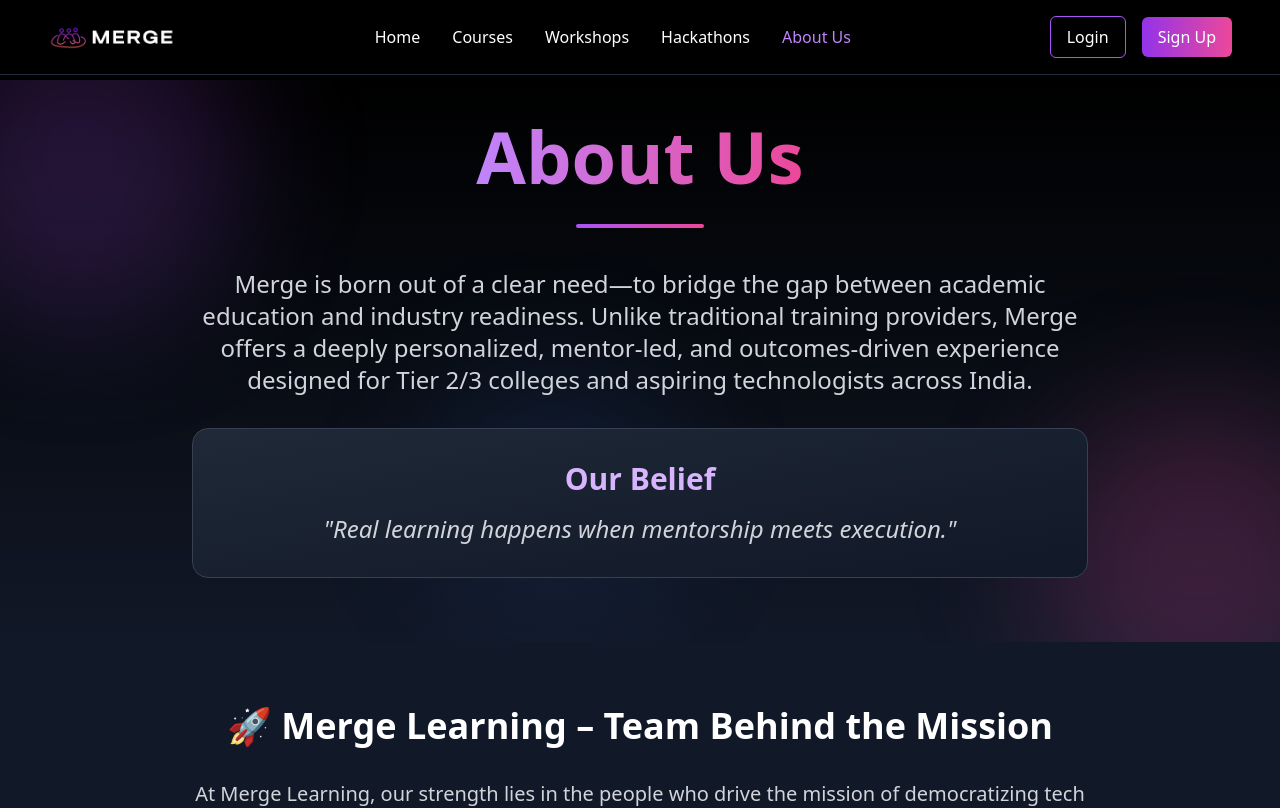
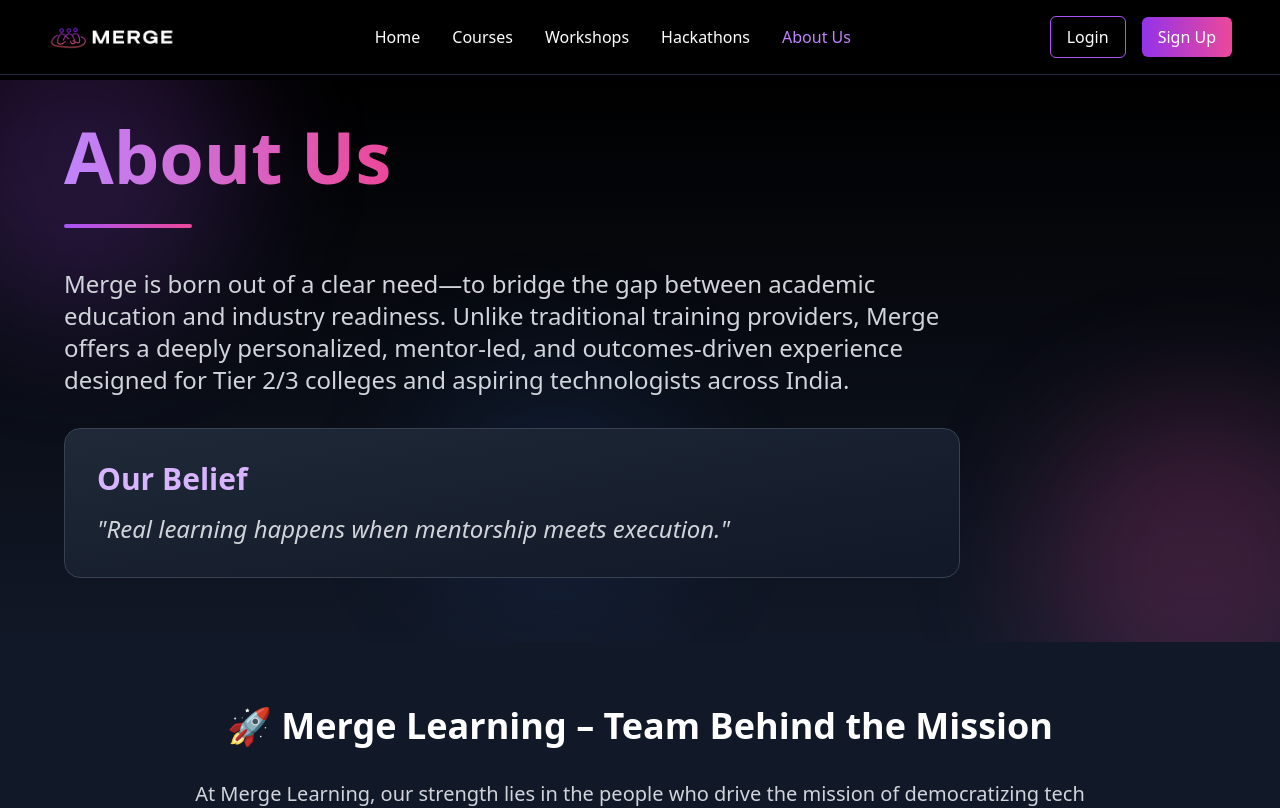
Before and after one commit to BitHiveTechnologies/Merge-Website, a Next.js app: page /aboutUs in a window 1280 px wide. Shown: the top 808 px of the page. Built offline with nearby package versions, Linux system fonts and the light colour scheme.

Commit message:
Save before restoring backup

```diff
--- a/app/aboutUs/page.tsx
+++ b/app/aboutUs/page.tsx
@@ -190,7 +190,8 @@
                     data-oid="bno6qs."
                 ></div>
 
-                <div className="relative z-10 max-w-6xl mx-auto text-center" data-oid="v5t8kv2">
+                <div className="relative z-10 max-w-6xl mx-auto" data-oid="v5t8kv2">
+                    <div className="max-w-4xl" data-oid="ayw6dy4">
                         <h1
                             className="text-4xl md:text-6xl lg:text-7xl font-bold mb-8"
                             data-oid="ufywmli"
@@ -203,20 +204,20 @@
                             </span>
                         </h1>
                         <div
-                        className="w-32 h-1 bg-gradient-to-r from-purple-500 to-pink-500 rounded-full mx-auto mb-10"
+                            className="w-32 h-1 bg-gradient-to-r from-purple-500 to-pink-500 rounded-full mb-10"
                             data-oid="t4237pv"
                         ></div>
 
-                    <div className="max-w-4xl mx-auto" data-oid=".40qriy">
+                        <div data-oid=".40qriy">
                             <p
                                 className="text-xl md:text-2xl text-gray-300 mb-8 leading-relaxed"
                                 data-oid="nwvp058"
                             >
                                 Merge is born out of a clear need—to bridge the gap between academic
-                            education and industry readiness. Unlike traditional training providers,
-                            Merge offers a deeply personalized, mentor-led, and outcomes-driven
-                            experience designed for Tier 2/3 colleges and aspiring technologists
-                            across India.
+                                education and industry readiness. Unlike traditional training
+                                providers, Merge offers a deeply personalized, mentor-led, and
+                                outcomes-driven experience designed for Tier 2/3 colleges and
+                                aspiring technologists across India.
                             </p>
 
                             <div
@@ -235,6 +236,7 @@
                                 >
                                     "Real learning happens when mentorship meets execution."
                                 </p>
+                            </div>
                         </div>
                     </div>
                 </div>
```
Lines whose indentation alone changed are shown as unchanged.
